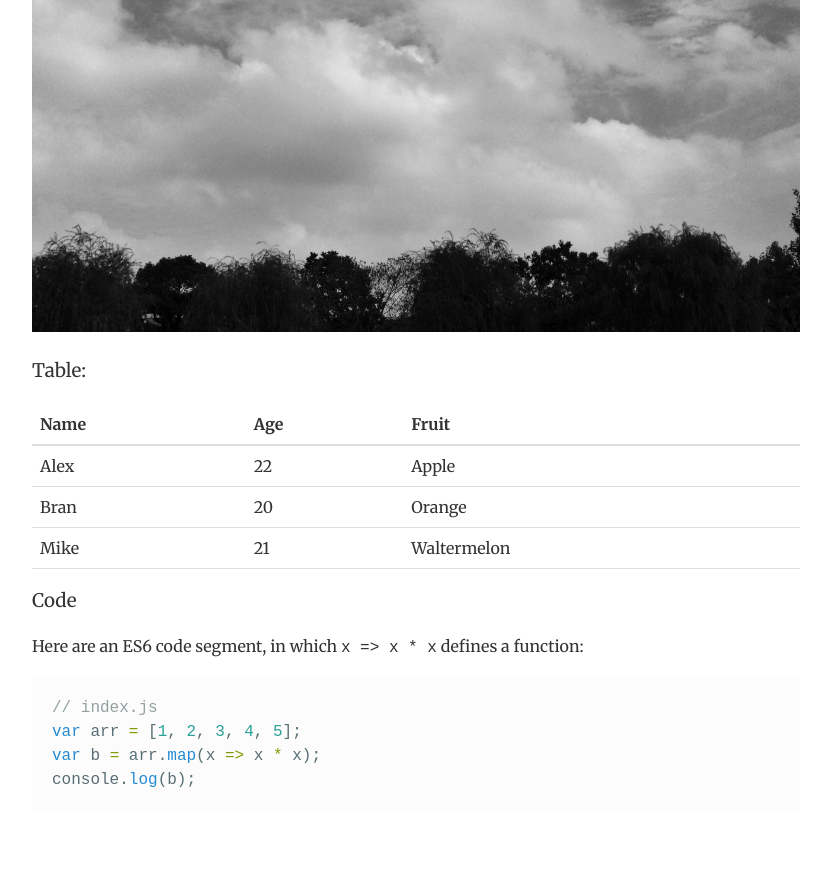
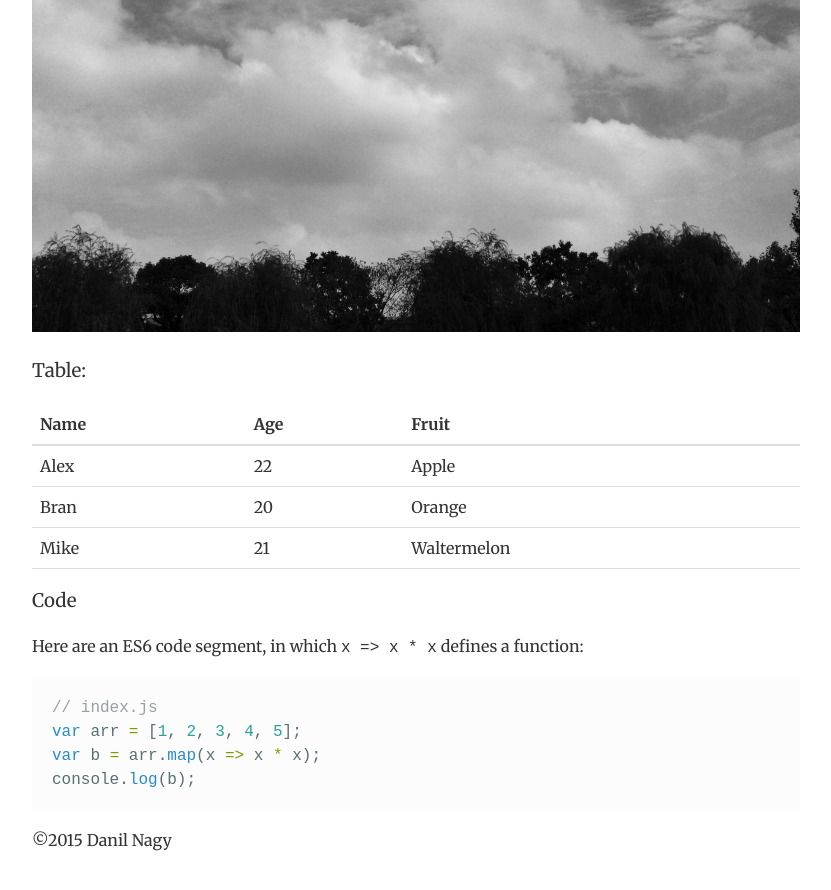
Before and after one commit to danilnagy/dmc, a Jekyll site: the page built from sample.md, in a window 1280 px wide and 900 px high, scrolled down 1875 px. Shown: the top 890 px of the window, without its empty margins (224-1055 px from the left). Built offline with Jekyll 4.4.1, drawn with Linux system fonts in a browser that asks for light colours; Markdown is read by kramdown in place of the engine named in the settings; before the commit the page ends 2735 px from its top, so only the background shows below that.

Commit message:
Update default.html

```diff
--- a/_layouts/default.html
+++ b/_layouts/default.html
@@ -16,6 +16,10 @@
             </nav>
         </header>
         {{ content }}
+        <header class="site-footer">
+            <p>&copy;2015 Danil Nagy</p>
+        </footer>
+        </div><!-- /.footer-wrapper -->
     </main>
     {% if site.google_analytics %}
     <script>
```
